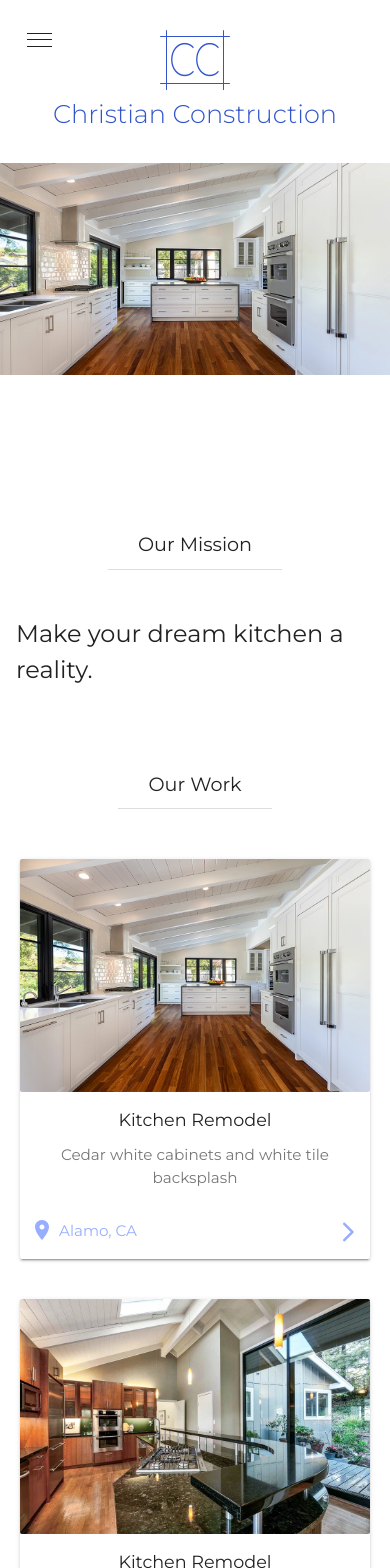
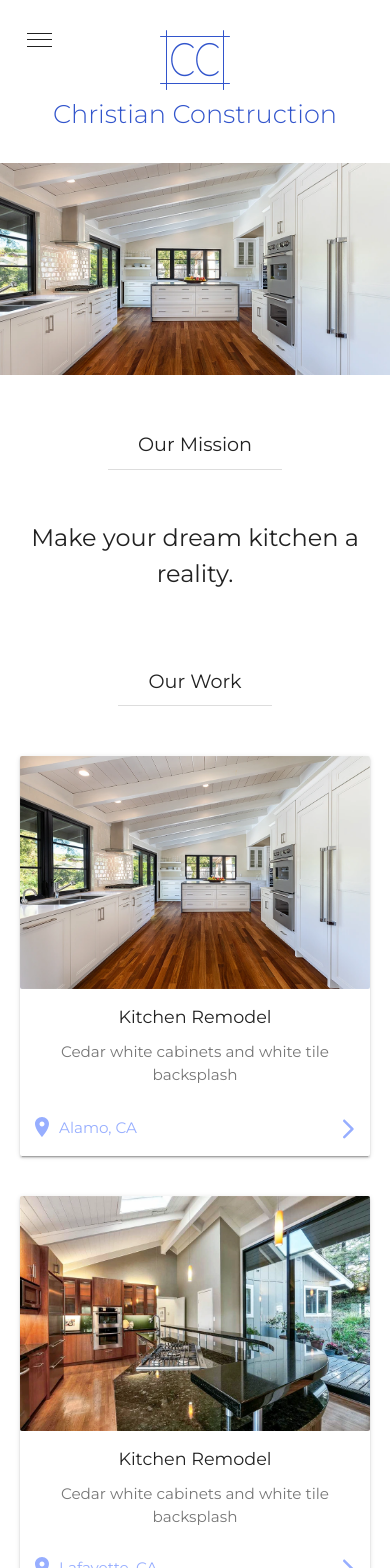
Before and after one commit to DWC01/christian-construction, a Next.js app: page / in a window 390 px wide. Shown: the top 1568 px of the page. Built offline with nearby package versions, Linux system fonts and the light colour scheme.

Commit message:
Updated our mission for mobile

```diff
--- a/pages/index.js
+++ b/pages/index.js
@@ -13,23 +13,18 @@ const useStyles = makeStyles(() => ({
 		marginTop: '30px',
 	},
 	missionContainer: {
-		marginTop: '150px',
+		margin: '150px 0',
 	},
-	projectsContainer: {
+	section: {
 		marginTop: '100px',
 	},
-	aboutContainer: {
-		marginTop: '100px',
-	},
-	latestAchievementsContainer: {
-		marginTop: '100px',
-	},
-	testimonialsContainer: {
-		marginTop: '100px',
-	},
-	contactContainer: {
-		marginTop: '100px',
-		height: '500px',
+	'@media (max-width: 430px)': {
+		missionContainer: {
+			margin: '50px 0',
+		},
+		section: {
+			marginTop: '75px',
+		},
 	},
 }));
 
@@ -45,19 +40,19 @@ const Index = () => {
 				<div className={classes.missionContainer}>
 					<Mission />
 				</div>
-				<div className={classes.projectsContainer}>
+				<div className={classes.section}>
 					<Projects />
 				</div>
-				<div className={classes.aboutContainer}>
+				<div className={classes.section}>
 					<About />
 				</div>
-				<div className={classes.latestAchievementsContainer}>
+				<div className={classes.section}>
 					<LatestAchievements />
 				</div>
-				<div className={classes.testimonialsContainer}>
+				<div className={classes.section}>
 					<Testimonials />
 				</div>
-				<div className={classes.contactContainer}>
+				<div className={classes.section}>
 					<Contact />
 				</div>
 			</Container>
--- a/src/components/home/Contact.js
+++ b/src/components/home/Contact.js
@@ -1,7 +1,4 @@
 import { makeStyles } from '@material-ui/core/styles';
-import FormHelperText from '@material-ui/core/FormHelperText';
-import FormControl from '@material-ui/core/FormControl';
-import TextareaAutosize from '@material-ui/core/TextareaAutosize';
 import Paper from '@material-ui/core/Paper';
 import Typography from '@material-ui/core/Typography';
 import TextField from '@material-ui/core/TextField';
@@ -11,9 +8,6 @@ import CallRoundedIcon from '@material-ui/icons/CallRounded';
 import MailOutlineRoundedIcon from '@material-ui/icons/MailOutlineRounded';
 
 const useStyles = makeStyles(theme => ({
-	contactContainer: {
-		height: '500px',
-	},
 	headerContainer: {
 		textAlign: 'center',
 	},
@@ -31,7 +25,7 @@ const useStyles = makeStyles(theme => ({
 	contactFormContainer: {
 		width: '500px',
 		padding: '20px',
-		margin: '0 auto 300px auto',
+		margin: '0 auto 100px auto',
 	},
 	contactInfoContainer: {
 		marginTop: '30px',
@@ -59,7 +53,7 @@ const Contact = () => {
 	const classes = useStyles();
 
 	return (
-		<div className={classes.contactContainer}>
+		<>
 			<div className={classes.headerContainer}>
 				<Typography className={classes.header}>
 					Ready to get started?
@@ -149,7 +143,7 @@ const Contact = () => {
 					</div>
 				</div>
 			</Paper>
-		</div>
+		</>
 	);
 };
 
--- a/src/components/home/Mission.js
+++ b/src/components/home/Mission.js
@@ -6,13 +6,11 @@ const useStyles = makeStyles(() => ({
 	missionContentContainer: {
 		display: 'flex',
 		alignItems: 'center',
-		flexDirection: 'column',
 		justifyContent: 'center',
-		height: '50px',
 	},
 	missionStatement: {
-		marginTop: '15px',
 		fontSize: '1.5rem',
+		textAlign: 'center',
 	},
 }));
 
--- a/src/components/home/Projects.js
+++ b/src/components/home/Projects.js
@@ -1,5 +1,4 @@
 import { makeStyles } from '@material-ui/core/styles';
-import Typography from '@material-ui/core/Typography';
 import ProjectCard from './ProjectCard';
 import Section from './Section';
 
@@ -25,7 +24,9 @@ const useStyles = makeStyles(() => ({
 			flexDirection: 'row-reverse',
 		},
 		projectCard: {
-			marginBottom: '40px',
+			'&:nth-child(2)': {
+				marginBottom: '40px',
+			},
 			'&:last-child': {
 				display: 'none',
 			},
@@ -36,7 +37,9 @@ const useStyles = makeStyles(() => ({
 			flexWrap: 'wrap-reverse',
 		},
 		projectCard: {
-			marginBottom: '40px',
+			'&:nth-child(2)': {
+				marginBottom: '40px',
+			},
 			'&:last-child': {
 				display: 'none',
 			},
```
